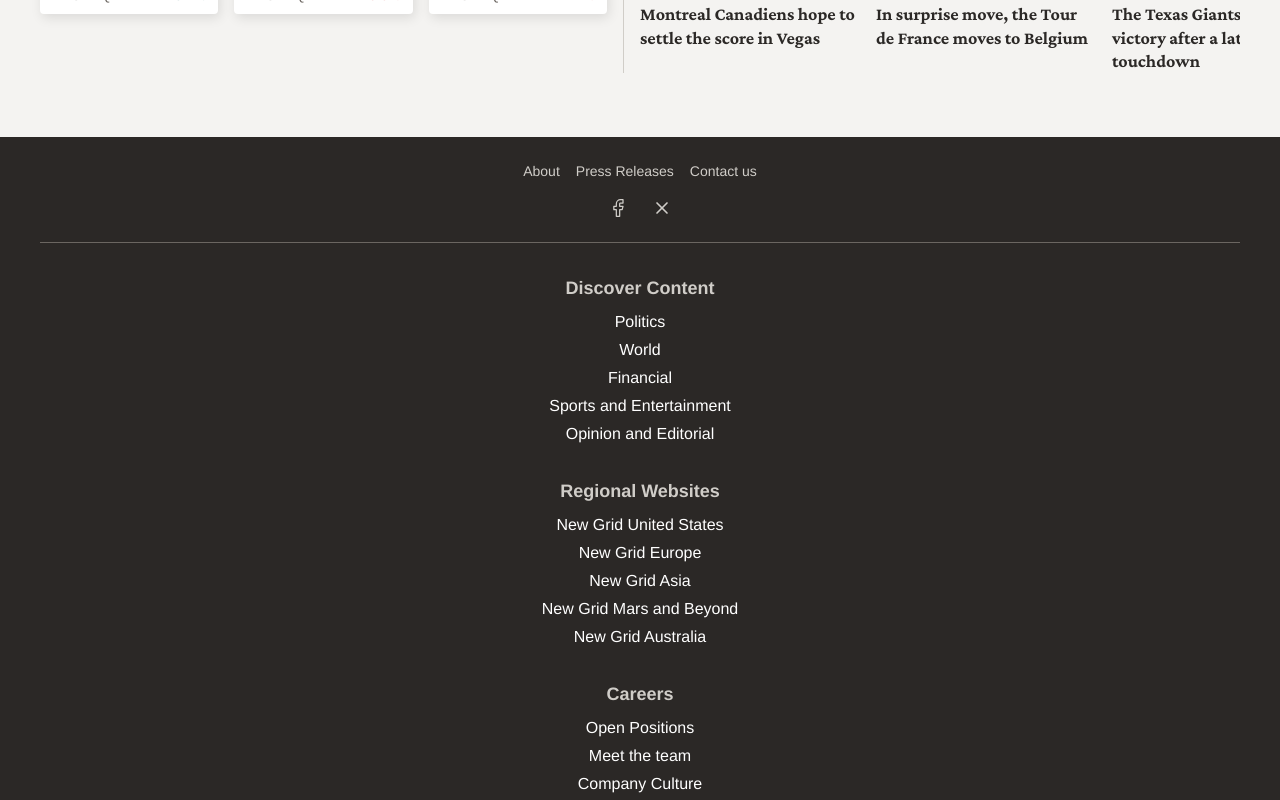
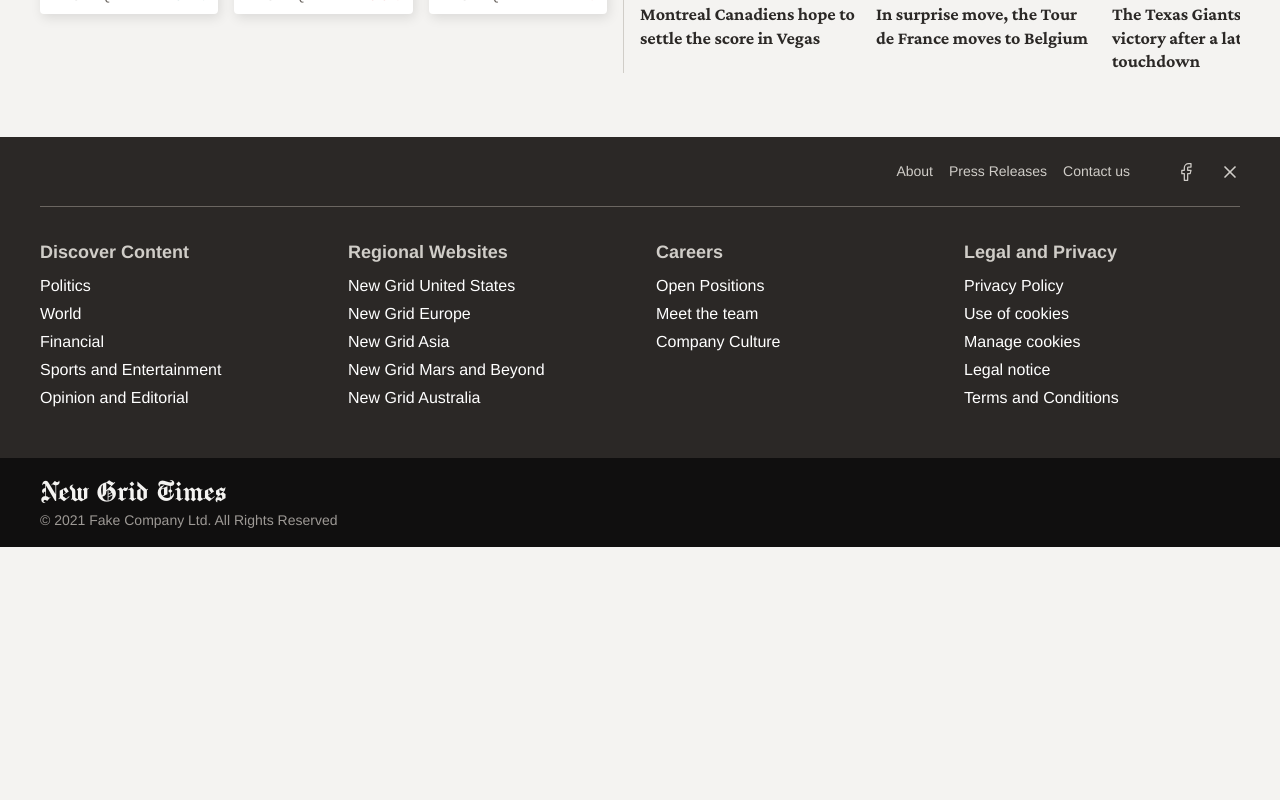
Before and after one commit to vitormarco/course-css-in-js, a Next.js app in the folder module_7/new-grid-times/: page / in a window 1280 px wide. Shown: the part 1340-2140 px from the top of the page. After the commit the page ends 1887 px from the top, so only its background shows below. Built offline with nearby package versions, Linux system fonts and the light colour scheme.

Commit message:
feat: exercise 5.

```diff
--- a/module_7/new-grid-times/src/components/Footer/Footer.module.css
+++ b/module_7/new-grid-times/src/components/Footer/Footer.module.css
@@ -13,6 +13,16 @@
   font-size: 0.875rem;
   border-bottom: 1px solid var(--color-gray-700);
   padding: 24px 0;
+
+  @media (min-width: 34.375rem) {
+    flex-direction: row;
+    justify-content: center;
+    gap: 46px;
+  }
+
+  @media (min-width: 68.75rem) {
+    justify-content: flex-end;
+  }
 }
 
 .social {
@@ -39,6 +49,13 @@
   gap: 32px;
   padding: 32px 0 48px;
   text-align: center;
+
+  @media (min-width: 34.375rem) {
+    display: grid;
+    grid-template-columns: repeat(auto-fit, minmax(200px, 1fr));
+    flex-direction: revert;
+    text-align: left;
+  }
 }
 
 .mainNavHeading {
@@ -65,6 +82,10 @@
   display: flex;
   flex-direction: column;
   align-items: center;
+
+  @media (min-width: 68.75rem) {
+    align-items: flex-start;
+  }
 }
 
 .logo {
--- a/module_7/new-grid-times/src/components/SpecialtyStoryGrid/SpecialtyStoryGrid.module.css
+++ b/module_7/new-grid-times/src/components/SpecialtyStoryGrid/SpecialtyStoryGrid.module.css
@@ -28,10 +28,6 @@
   gap: 16px
 }
 
-.sportsSection {
-
-}
-
 .sportsSotryWrapper {
   @media (min-width: 34.375rem) {
     min-width: 220px;
--- a/module_7/new-grid-times/src/components/SpecialtyStoryGrid/SpecialtyStoryGrid.tsx
+++ b/module_7/new-grid-times/src/components/SpecialtyStoryGrid/SpecialtyStoryGrid.tsx
@@ -23,7 +23,7 @@ const SpecialtyStoryGrid = () => {
           ))}
         </div>
       </section>
-      <section className={styles.sportsSection}>
+      <section>
         <SectionTitle
           cornerLink={{
             href: '/sports',
```
